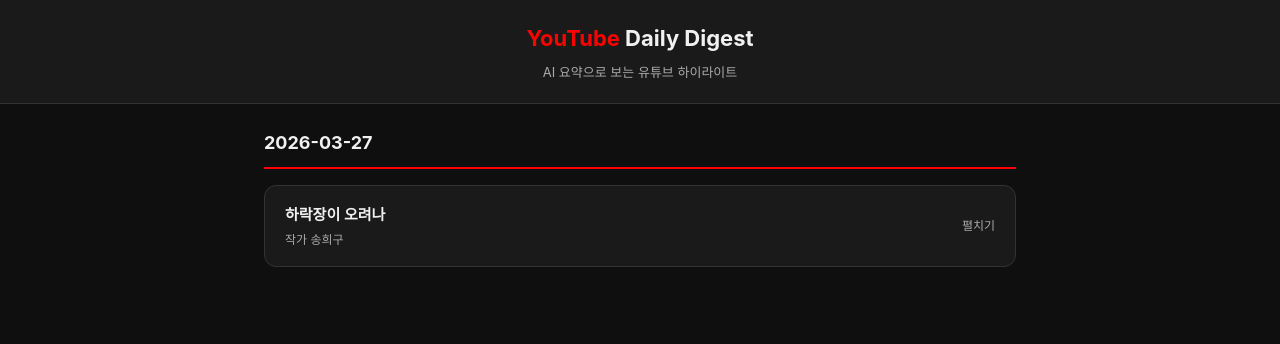
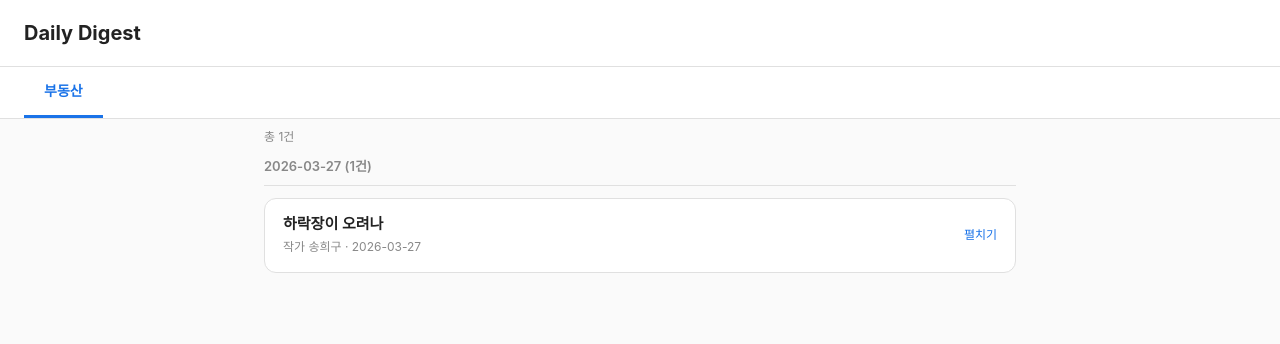
Before and after one commit to kangmoneyflow/daily-digest-blog, a plain HTML site: page index.html in a window 1280 px wide. Drawn offline with Linux system fonts and the light colour scheme.

Commit message:
Redesign: category tabs, channel sub-tabs

```diff
--- a/index.html
+++ b/index.html
@@ -7,13 +7,14 @@
   <style>
     * { margin: 0; padding: 0; box-sizing: border-box; }
     :root {
-      --bg: #0f0f0f;
-      --surface: #1a1a1a;
-      --border: #333;
-      --text: #f1f1f1;
-      --text2: #aaa;
-      --red: #ff0000;
-      --green: #2ecc71;
+      --bg: #fafafa;
+      --surface: #fff;
+      --surface2: #f5f5f5;
+      --border: #e0e0e0;
+      --text: #222;
+      --text2: #888;
+      --accent: #1a73e8;
+      --accent-bg: #e8f0fe;
     }
     body {
       font-family: -apple-system, BlinkMacSystemFont, 'Segoe UI', Roboto, sans-serif;
@@ -21,84 +22,240 @@
       color: var(--text);
       line-height: 1.7;
     }
+
+    /* 헤더 */
     header {
       background: var(--surface);
       border-bottom: 1px solid var(--border);
-      padding: 20px 24px;
-      text-align: center;
+      padding: 16px 24px;
     }
-    header h1 { font-size: 22px; }
-    header h1 span { color: var(--red); }
-    header p { font-size: 13px; color: var(--text2); margin-top: 4px; }
-    .container { max-width: 800px; margin: 0 auto; padding: 24px; }
-    .date-group { margin-bottom: 32px; }
+    header h1 { font-size: 20px; font-weight: 700; }
+
+    /* 카테고리 탭 */
+    .cat-tabs {
+      background: var(--surface);
+      border-bottom: 1px solid var(--border);
+      padding: 0 24px;
+      display: flex;
+      gap: 0;
+      overflow-x: auto;
+    }
+    .cat-tab {
+      padding: 12px 20px;
+      cursor: pointer;
+      border-bottom: 3px solid transparent;
+      color: var(--text2);
+      font-size: 14px;
+      font-weight: 600;
+      white-space: nowrap;
+      transition: all 0.2s;
+    }
+    .cat-tab:hover { color: var(--text); }
+    .cat-tab.active { color: var(--accent); border-bottom-color: var(--accent); }
+
+    /* 채널 서브탭 */
+    .ch-tabs {
+      display: flex;
+      gap: 8px;
+      padding: 16px 0;
+      overflow-x: auto;
+      flex-wrap: wrap;
+    }
+    .ch-tab {
+      padding: 6px 16px;
+      border-radius: 20px;
+      font-size: 13px;
+      font-weight: 500;
+      cursor: pointer;
+      background: var(--surface2);
+      border: 1px solid var(--border);
+      color: var(--text2);
+      transition: all 0.2s;
+      white-space: nowrap;
+    }
+    .ch-tab:hover { border-color: var(--accent); color: var(--text); }
+    .ch-tab.active { background: var(--accent-bg); border-color: var(--accent); color: var(--accent); }
+
+    /* 컨텐츠 */
+    .container { max-width: 800px; margin: 0 auto; padding: 0 24px 40px; }
+
+    /* 날짜 그룹 */
+    .date-group { margin-bottom: 28px; }
     .date-title {
-      font-size: 18px;
-      font-weight: 700;
-      padding-bottom: 8px;
-      border-bottom: 2px solid var(--red);
-      margin-bottom: 16px;
+      font-size: 13px;
+      font-weight: 600;
+      color: var(--text2);
+      padding: 8px 0;
+      border-bottom: 1px solid var(--border);
+      margin-bottom: 12px;
     }
+
+    /* 포스트 카드 */
     .post-card {
       background: var(--surface);
       border: 1px solid var(--border);
       border-radius: 12px;
-      margin-bottom: 12px;
+      margin-bottom: 10px;
       overflow: hidden;
+      transition: box-shadow 0.2s;
     }
+    .post-card:hover { box-shadow: 0 2px 8px rgba(0,0,0,0.06); }
     .post-header {
-      padding: 16px 20px;
+      padding: 14px 18px;
       cursor: pointer;
       display: flex;
       justify-content: space-between;
       align-items: center;
     }
-    .post-header:hover { background: #222; }
-    .post-title { font-size: 15px; font-weight: 600; flex: 1; }
-    .post-channel { font-size: 12px; color: var(--text2); margin-top: 2px; }
-    .post-toggle { color: var(--text2); font-size: 12px; flex-shrink: 0; margin-left: 12px; }
+    .post-title { font-size: 15px; font-weight: 600; line-height: 1.4; }
+    .post-meta { font-size: 12px; color: var(--text2); margin-top: 3px; }
+    .post-toggle {
+      color: var(--accent);
+      font-size: 12px;
+      flex-shrink: 0;
+      margin-left: 12px;
+      font-weight: 500;
+    }
     .post-body {
       display: none;
-      padding: 0 20px 20px;
+      padding: 0 18px 18px;
       font-size: 14px;
-      line-height: 1.8;
+      line-height: 1.9;
       white-space: pre-wrap;
-      color: #ddd;
+      color: #444;
     }
     .post-body.open { display: block; }
     .post-link {
       display: inline-block;
       margin-top: 12px;
-      color: var(--red);
+      color: var(--accent);
       text-decoration: none;
       font-size: 13px;
+      font-weight: 500;
     }
     .post-link:hover { text-decoration: underline; }
-    .empty { text-align: center; padding: 48px; color: var(--text2); }
+
+    .empty { text-align: center; padding: 60px 20px; color: var(--text2); font-size: 15px; }
+
+    .post-count {
+      font-size: 12px;
+      color: var(--text2);
+      padding: 8px 0 0;
+    }
+
     @media (max-width: 640px) {
-      .container { padding: 16px; }
+      .container { padding: 0 16px 24px; }
+      .cat-tabs { padding: 0 16px; }
+      header { padding: 14px 16px; }
     }
   </style>
 </head>
 <body>
 
 <header>
-  <h1><span>YouTube</span> Daily Digest</h1>
-  <p>AI 요약으로 보는 유튜브 하이라이트</p>
+  <h1>Daily Digest</h1>
 </header>
 
-<div class="container" id="content">
-  <div class="empty">로딩 중...</div>
+<div class="cat-tabs" id="catTabs"></div>
+
+<div class="container">
+  <div class="ch-tabs" id="chTabs"></div>
+  <div id="postCount" class="post-count"></div>
+  <div id="content">
+    <div class="empty">로딩 중...</div>
+  </div>
 </div>
 
 <script>
-  async function loadPosts() {
+  let allPosts = [];
+  let currentCat = '';
+  let currentCh = '';
+
+  async function init() {
     const res = await fetch('posts/index.json');
     if (!res.ok) {
       document.getElementById('content').innerHTML = '<div class="empty">아직 요약된 글이 없습니다.</div>';
       return;
     }
-    const posts = await res.json();
+    allPosts = await res.json();
+    if (allPosts.length === 0) {
+      document.getElementById('content').innerHTML = '<div class="empty">아직 요약된 글이 없습니다.</div>';
+      return;
+    }
+
+    // 카테고리 탭 생성
+    const categories = [...new Set(allPosts.map(p => p.category || '유튜브'))];
+    const catTabs = document.getElementById('catTabs');
+    catTabs.innerHTML = categories.map(c =>
+      `<div class="cat-tab" data-cat="${esc(c)}">${esc(c)}</div>`
+    ).join('');
+
+    catTabs.querySelectorAll('.cat-tab').forEach(tab => {
+      tab.addEventListener('click', () => selectCategory(tab.dataset.cat));
+    });
+
+    // 첫 카테고리 선택
+    selectCategory(categories[0]);
+  }
+
+  function selectCategory(cat) {
+    currentCat = cat;
+    currentCh = '';
+
+    // 카테고리 탭 활성화
+    document.querySelectorAll('.cat-tab').forEach(t => {
+      t.classList.toggle('active', t.dataset.cat === cat);
+    });
+
+    // 해당 카테고리의 채널 목록
+    const catPosts = allPosts.filter(p => (p.category || '유튜브') === cat);
+    const channels = [...new Set(catPosts.map(p => p.channelName))];
+
+    // 채널 서브탭 생성
+    const chTabs = document.getElementById('chTabs');
+    if (channels.length > 1) {
+      chTabs.innerHTML =
+        `<div class="ch-tab active" data-ch="">전체</div>` +
+        channels.map(c => `<div class="ch-tab" data-ch="${esc(c)}">${esc(c)}</div>`).join('');
+
+      chTabs.querySelectorAll('.ch-tab').forEach(tab => {
+        tab.addEventListener('click', () => selectChannel(tab.dataset.ch));
+      });
+      chTabs.style.display = '';
+    } else {
+      chTabs.innerHTML = '';
+      chTabs.style.display = 'none';
+    }
+
+    renderPosts(catPosts);
+  }
+
+  function selectChannel(ch) {
+    currentCh = ch;
+
+    // 채널 탭 활성화
+    document.querySelectorAll('.ch-tab').forEach(t => {
+      t.classList.toggle('active', t.dataset.ch === ch);
+    });
+
+    let posts = allPosts.filter(p => (p.category || '유튜브') === currentCat);
+    if (ch) {
+      posts = posts.filter(p => p.channelName === ch);
+    }
+    renderPosts(posts);
+  }
+
+  function renderPosts(posts) {
+    const content = document.getElementById('content');
+    const countEl = document.getElementById('postCount');
+
+    if (posts.length === 0) {
+      content.innerHTML = '<div class="empty">해당 카테고리에 요약된 글이 없습니다.</div>';
+      countEl.textContent = '';
+      return;
+    }
+
+    countEl.textContent = `총 ${posts.length}건`;
 
     // 날짜별 그룹핑
     const grouped = {};
@@ -109,34 +266,34 @@
     }
 
     const dates = Object.keys(grouped).sort().reverse();
-    if (dates.length === 0) {
-      document.getElementById('content').innerHTML = '<div class="empty">아직 요약된 글이 없습니다.</div>';
-      return;
-    }
-
     let html = '';
     for (const date of dates) {
       html += `<div class="date-group">`;
-      html += `<div class="date-title">${date}</div>`;
+      html += `<div class="date-title">${date} (${grouped[date].length}건)</div>`;
       for (const p of grouped[date]) {
         html += `
           <div class="post-card">
-            <div class="post-header" onclick="this.nextElementSibling.classList.toggle('open');this.querySelector('.post-toggle').textContent=this.nextElementSibling.classList.contains('open')?'접기':'펼치기'">
+            <div class="post-header" onclick="togglePost(this)">
               <div>
                 <div class="post-title">${esc(p.title)}</div>
-                <div class="post-channel">${esc(p.channelName)}</div>
+                <div class="post-meta">${esc(p.channelName)} · ${p.date}</div>
               </div>
               <span class="post-toggle">펼치기</span>
             </div>
-            <div class="post-body">
-${esc(p.summary)}
-<a class="post-link" href="${esc(p.link)}" target="_blank">YouTube에서 보기 &rarr;</a>
-            </div>
+            <div class="post-body">${esc(p.summary)}
+
+<a class="post-link" href="${esc(p.link)}" target="_blank">YouTube에서 보기 →</a></div>
           </div>`;
       }
       html += `</div>`;
     }
-    document.getElementById('content').innerHTML = html;
+    content.innerHTML = html;
+  }
+
+  function togglePost(header) {
+    const body = header.nextElementSibling;
+    body.classList.toggle('open');
+    header.querySelector('.post-toggle').textContent = body.classList.contains('open') ? '접기' : '펼치기';
   }
 
   function esc(str) {
@@ -145,7 +302,7 @@
     return d.innerHTML;
   }
 
-  loadPosts();
+  init();
 </script>
 </body>
 </html>
--- a/posts/index.json
+++ b/posts/index.json
@@ -4,6 +4,7 @@
     "title": "하락장이 오려나",
     "link": "https://youtube.com/watch?v=S3shxX_g46Q",
     "channelName": "작가 송희구",
+    "category": "부동산",
     "date": "2026-03-27",
     "summary": "테스트 요약"
   }
```
